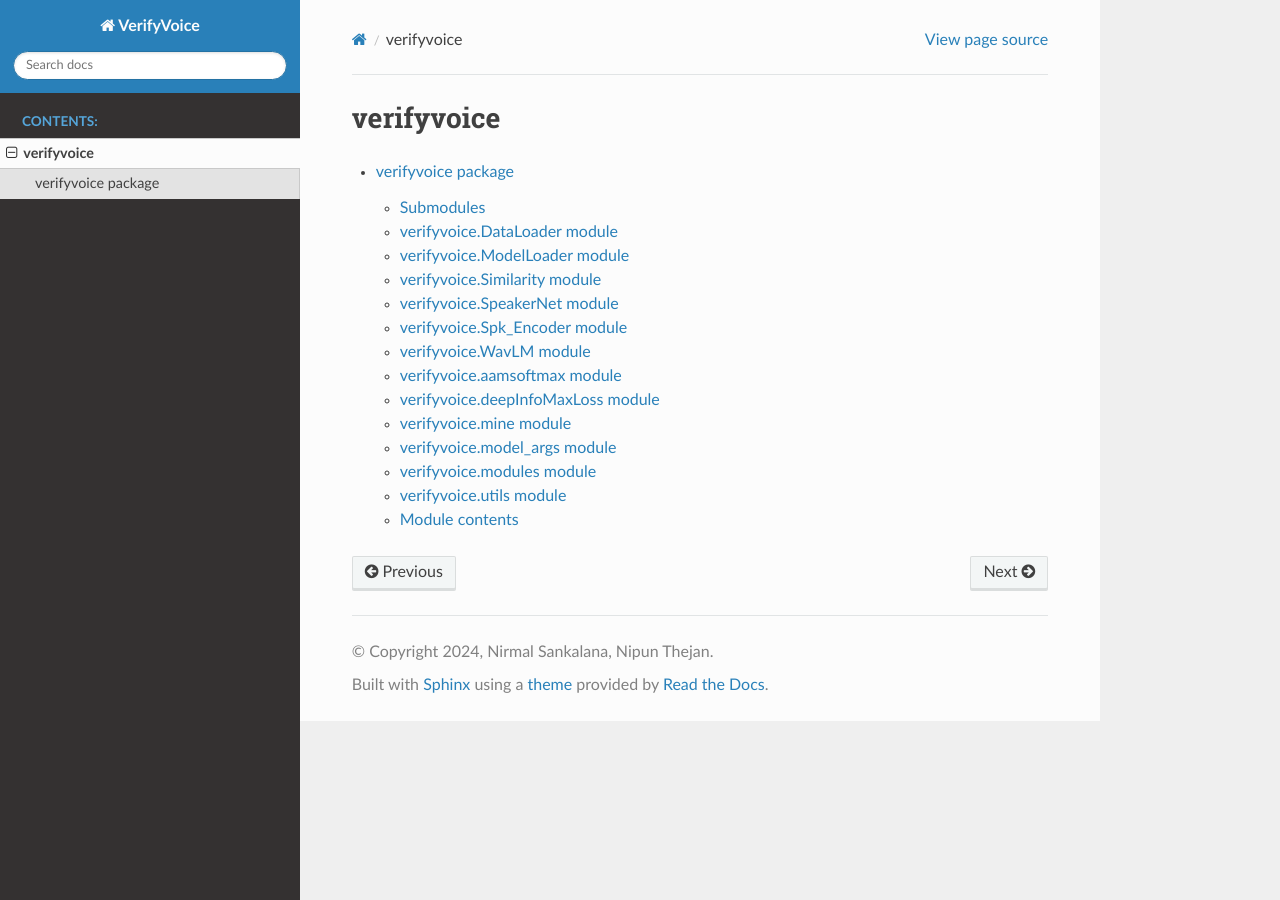
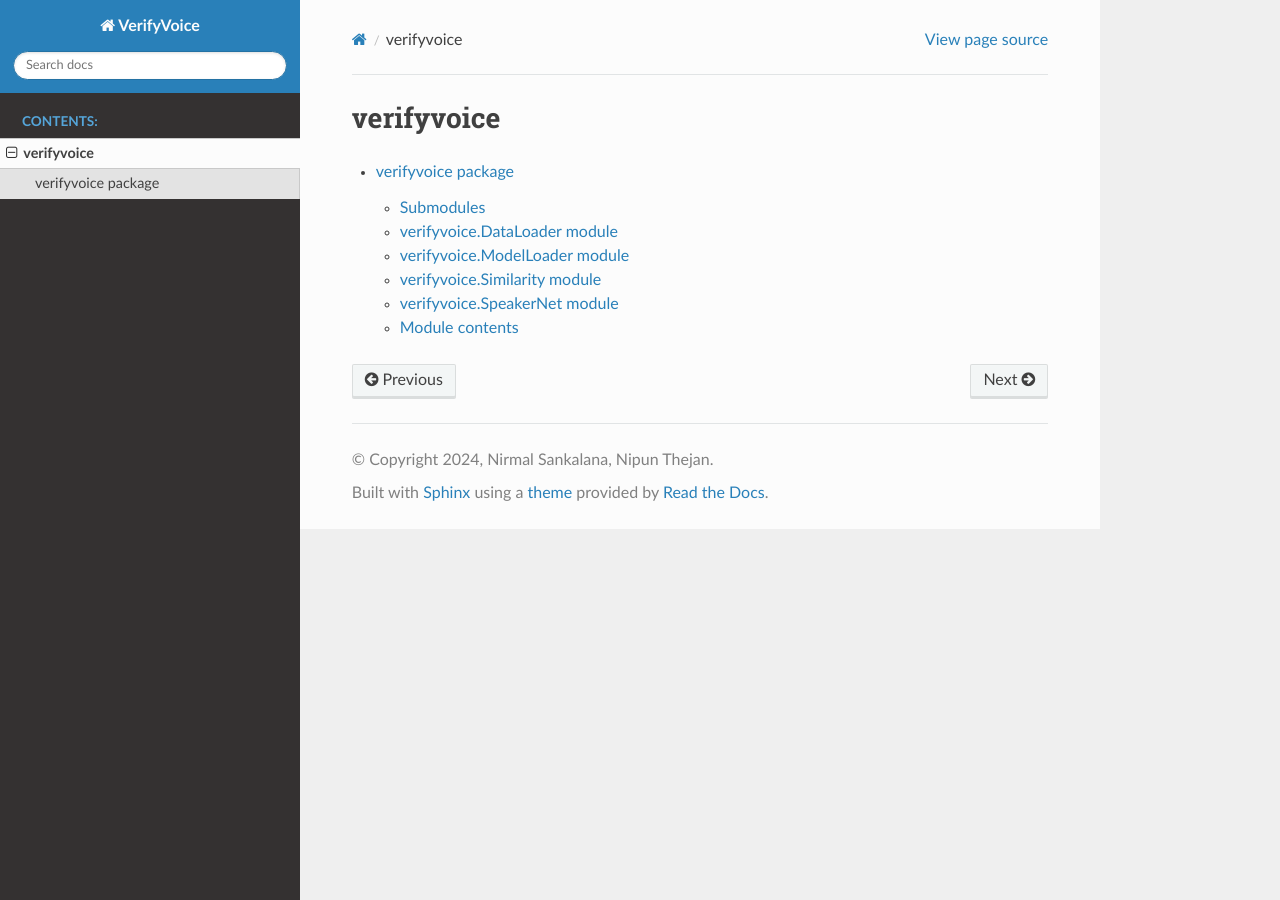
Before and after one commit to NirmalSankalana/VerifiVoice, a Sphinx documentation site: the page built from docs/modules.rst, in a window 1280 px wide. Built offline with Sphinx 7.4.7 and the Read the Docs theme 2.0.0, drawn with Linux system fonts in a browser that asks for light colours.

Commit message:
modify documentation

```diff
--- a/docs/verifyvoice.rst
+++ b/docs/verifyvoice.rst
@@ -36,69 +36,7 @@
    :undoc-members:
    :show-inheritance:
 
-verifyvoice.Spk\_Encoder module
--------------------------------
 
-.. automodule:: verifyvoice.Spk_Encoder
-   :members:
-   :undoc-members:
-   :show-inheritance:
-
-verifyvoice.WavLM module
-------------------------
-
-.. automodule:: verifyvoice.WavLM
-   :members:
-   :undoc-members:
-   :show-inheritance:
-
-verifyvoice.aamsoftmax module
------------------------------
-
-.. automodule:: verifyvoice.aamsoftmax
-   :members:
-   :undoc-members:
-   :show-inheritance:
-
-verifyvoice.deepInfoMaxLoss module
-----------------------------------
-
-.. automodule:: verifyvoice.deepInfoMaxLoss
-   :members:
-   :undoc-members:
-   :show-inheritance:
-
-verifyvoice.mine module
------------------------
-
-.. automodule:: verifyvoice.mine
-   :members:
-   :undoc-members:
-   :show-inheritance:
-
-verifyvoice.model\_args module
-------------------------------
-
-.. automodule:: verifyvoice.model_args
-   :members:
-   :undoc-members:
-   :show-inheritance:
-
-verifyvoice.modules module
---------------------------
-
-.. automodule:: verifyvoice.modules
-   :members:
-   :undoc-members:
-   :show-inheritance:
-
-verifyvoice.utils module
-------------------------
-
-.. automodule:: verifyvoice.utils
-   :members:
-   :undoc-members:
-   :show-inheritance:
 
 Module contents
 ---------------
--- a/setup.py
+++ b/setup.py
@@ -14,7 +14,7 @@
 # This call to setup() does all the work
 setup(
     name="verifyvoice",
-    version="0.1.32",
+    version="0.1.33",
     description="A package for verifying the voice of a person",
     long_description=long_description,
     long_description_content_type="text/markdown",
```
